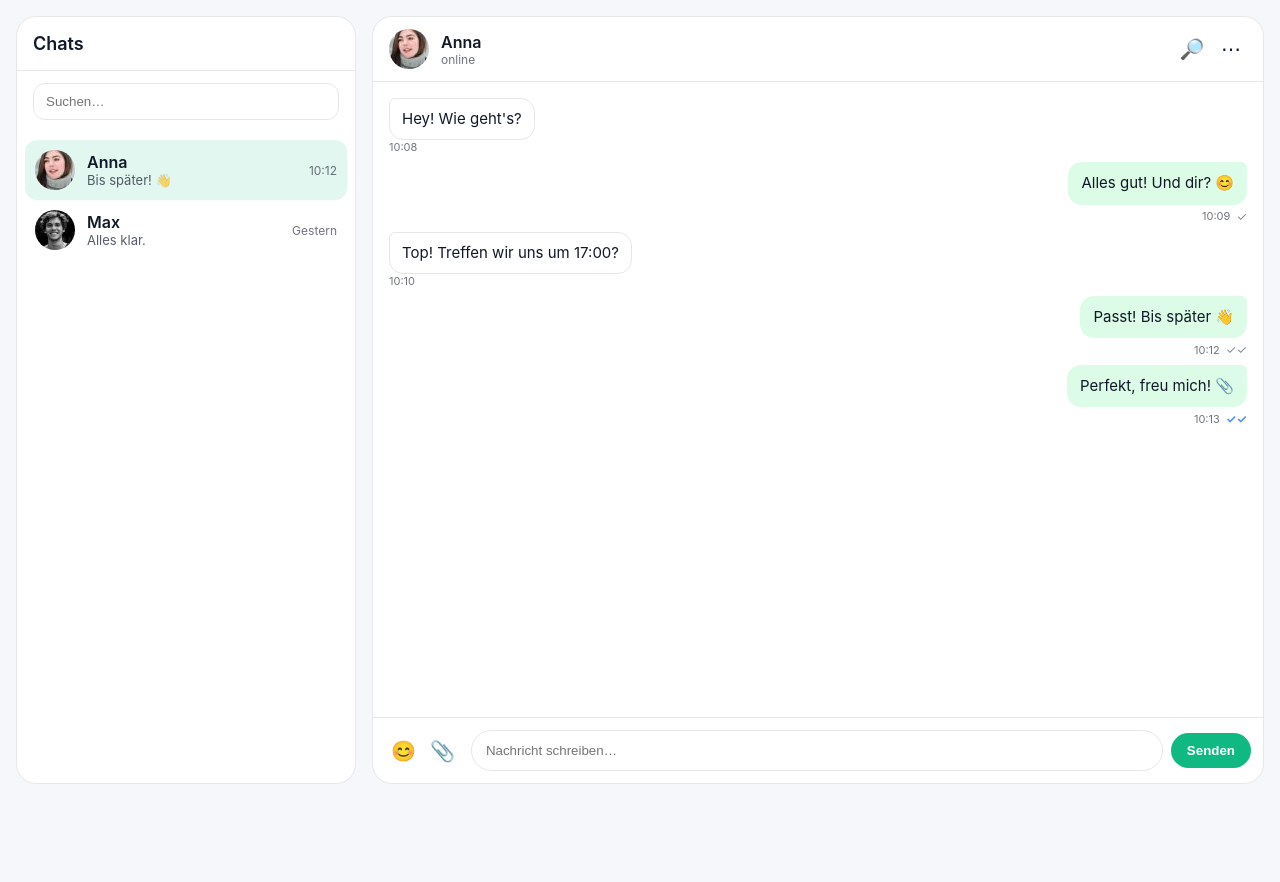
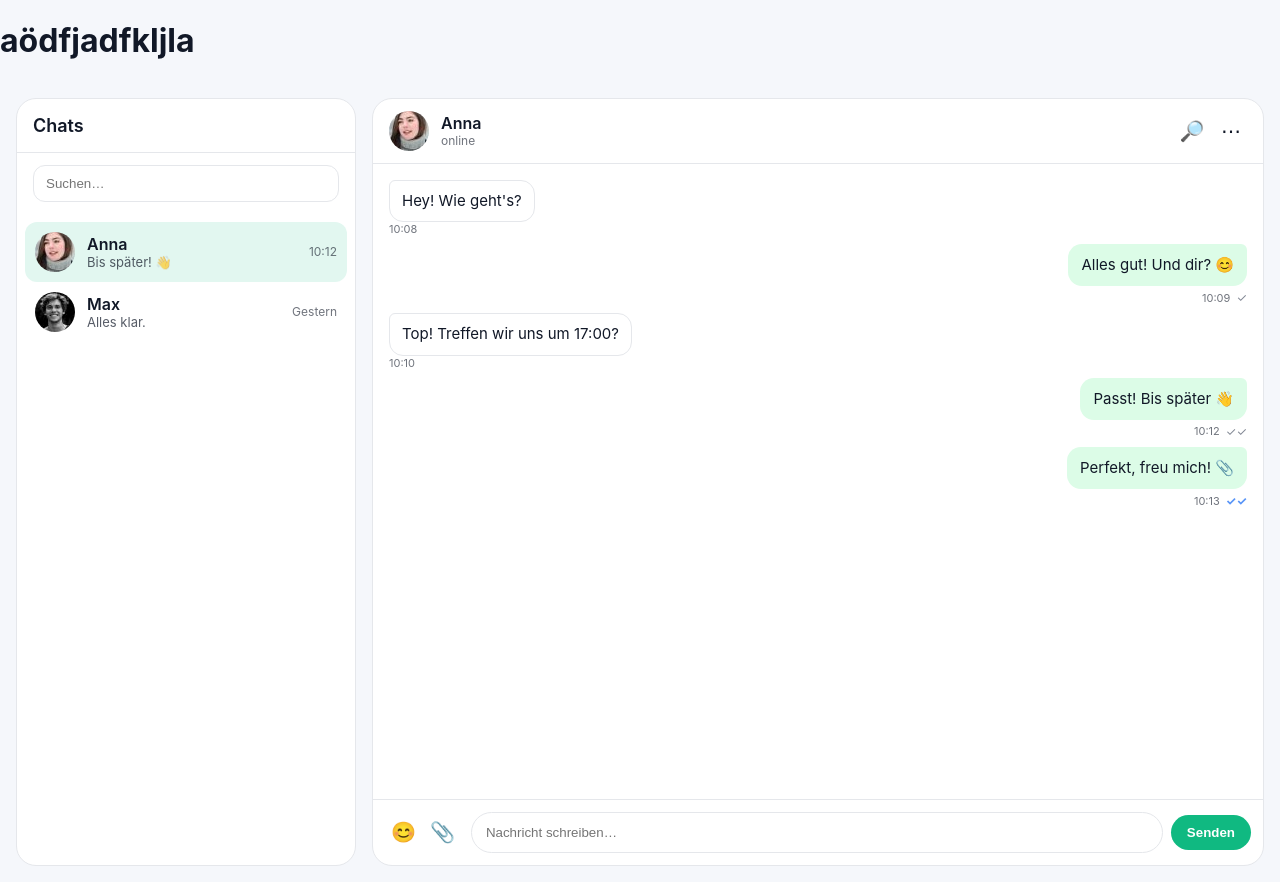
Before and after one commit to jschoenb/WEN3, a website: page Uebung1 - WhatsApp/index.html in a window 1280 px wide. Before the commit the page ends 800 px from the top, so only its background shows below. Drawn offline with Linux system fonts and the light colour scheme.

Commit message:
Tested new branch

```diff
--- a/Uebung1 - WhatsApp/index.html
+++ b/Uebung1 - WhatsApp/index.html
@@ -15,6 +15,7 @@
 </head>
 
 <body class="app">
+  <h1>aödfjadfkljla</h1>
   <div class="layout">
     <aside class="sidebar">
       <header class="sidebar__header">
```
